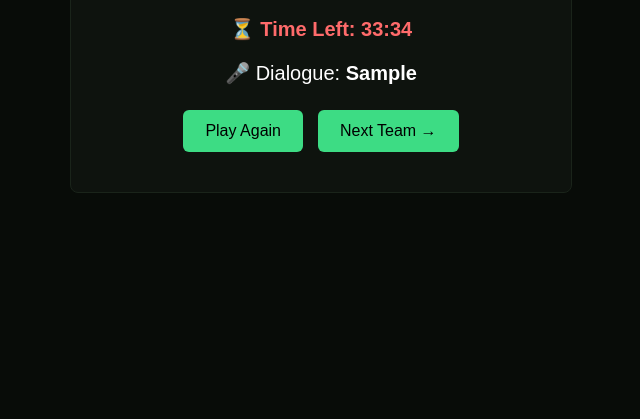
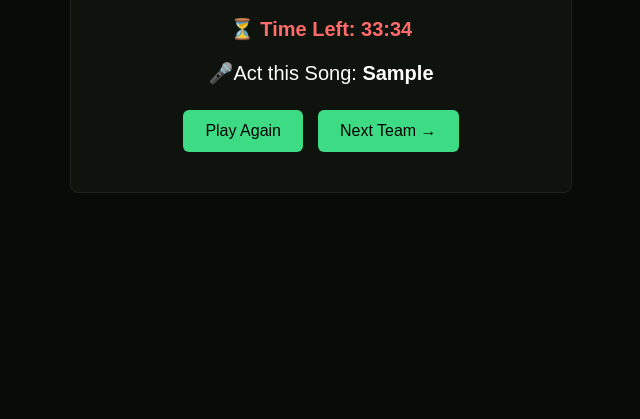
Before and after one commit to KeerthikaPondari/crypto_lock, a Flask app: template templates/secret.html in a window 1280 px wide. Shown: the part 380-799 px from the top of the page, without its empty margins (319-959 px from the left). Run offline with Flask 3, Linux system fonts and the light colour scheme; the template is opened without the code that fills it: most values are stand-ins (such as "Sample title", 1, 10 or a date in 2020).

Commit message:
Update secret.html

```diff
--- a/templates/secret.html
+++ b/templates/secret.html
@@ -88,13 +88,13 @@ z-index:1;
 {% if reward_type == "movie" %}
 
 <div class="reward">
-🎬 Telugu Movie: <b>{{ reward_value }}</b>
+🎬 Act The Telugu Movie: <b>{{ reward_value }}</b>
 </div>
 
 {% else %}
 
 <div class="reward">
-🎤 Dialogue: <b>{{ reward_value }}</b>
+🎤Act this Song: <b>{{ reward_value }}</b>
 </div>
 
 {% endif %}
```
